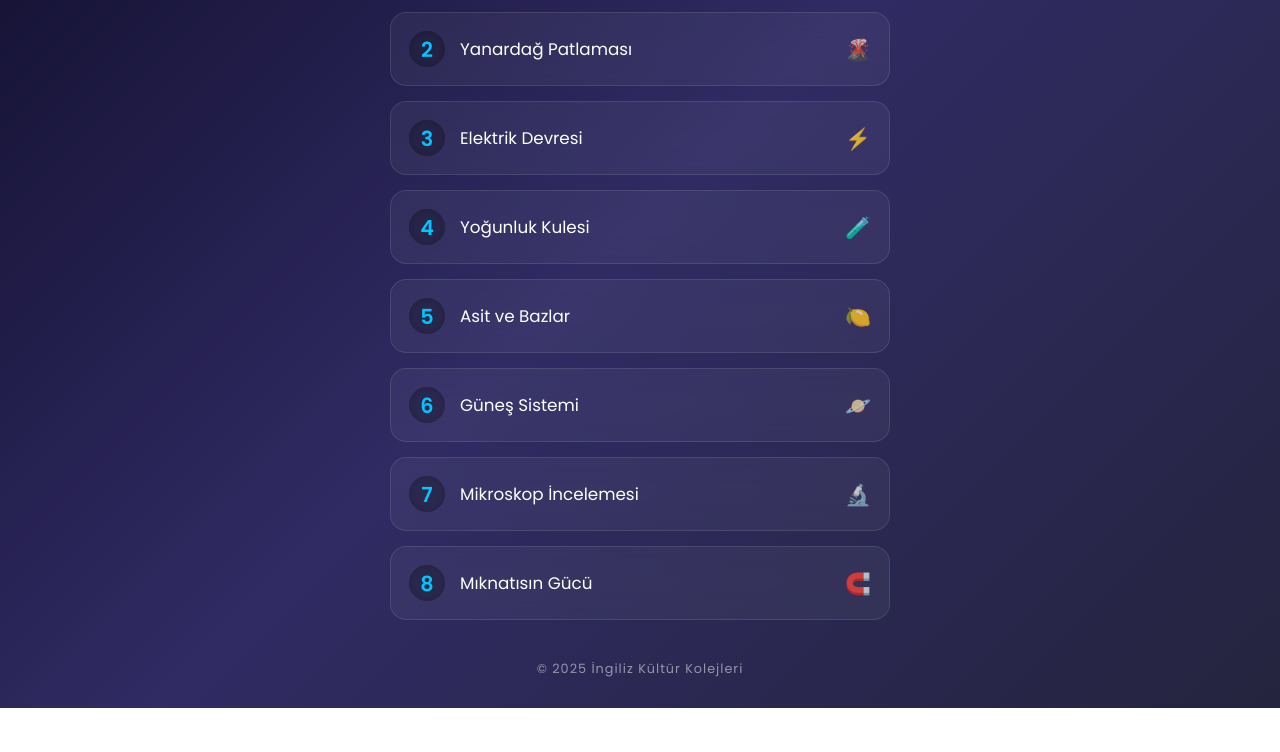
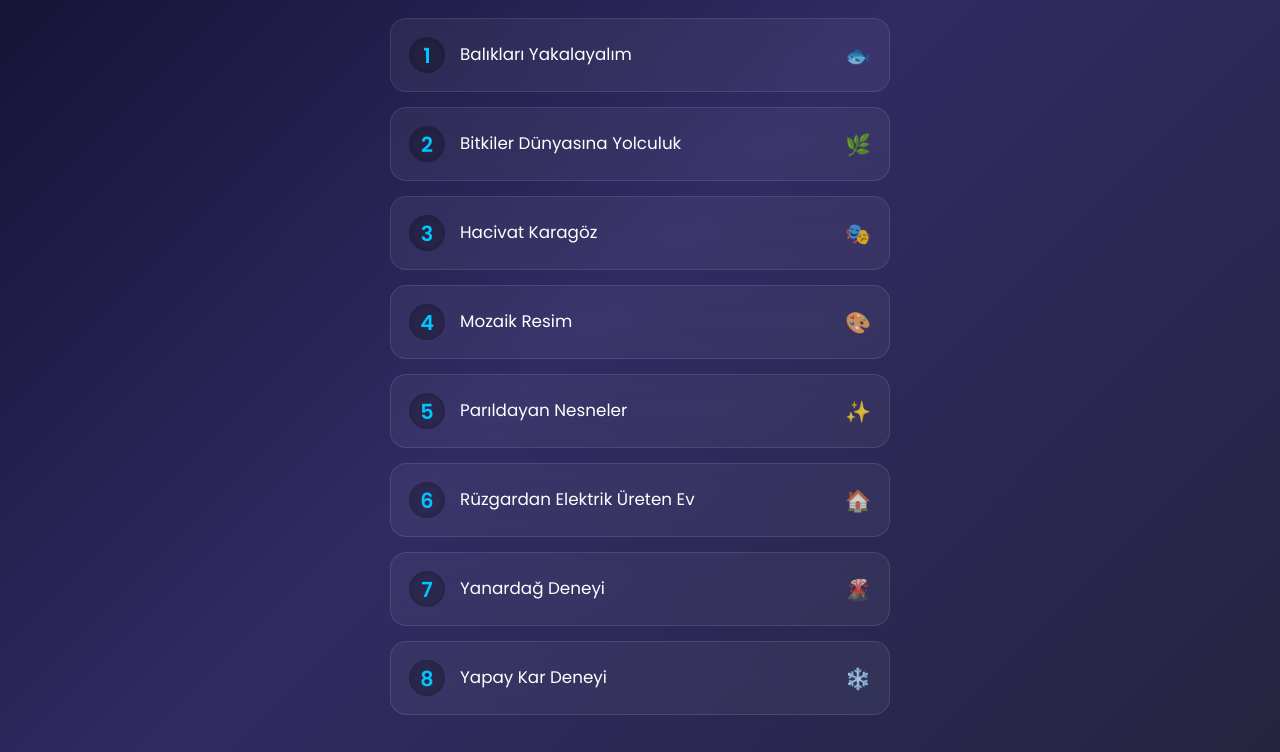
Before and after one commit to ingilizkulturkoleji/Deneyler, a plain HTML site: page index.html in a window 1280 px wide. Shown: the part 266-1018 px from the top of the page. Before the commit the page ends 974 px from the top, so only its background shows below. Drawn offline with Linux system fonts and the light colour scheme.

Commit message:
Update index.html

```diff
--- a/index.html
+++ b/index.html
@@ -27,18 +27,19 @@
             text-align: center;
         }
 
-        /* LOGO VE BAŞLIK ALANI */
+        /* HEADER ALANI */
         header {
             margin-bottom: 35px;
             animation: fadeInDown 1s ease-out;
         }
 
-        /* OKUL LOGOSU AYARLARI */
+        /* LOGO AYARI */
         .school-logo {
-            width: 120px; /* Logo boyutu */
+            max-width: 150px;
             height: auto;
             margin-bottom: 20px;
-            filter: drop-shadow(0px 4px 6px rgba(0,0,0,0.3)); /* Logoya gölge */
+            filter: drop-shadow(0px 4px 6px rgba(0,0,0,0.3));
+            border-radius: 10px; /* Köşeleri hafif yumuşatır */
         }
 
         h1 {
@@ -59,13 +60,14 @@
             font-weight: 300;
         }
 
-        /* KART LİSTESİ VE TASARIMI (Önceki ile aynı) */
+        /* LİSTE YAPISI */
         .card-list {
             display: flex;
             flex-direction: column;
             gap: 15px;
         }
 
+        /* KART TASARIMI */
         .card {
             background: rgba(255, 255, 255, 0.05);
             backdrop-filter: blur(12px);
@@ -101,18 +103,21 @@
             justify-content: center;
             border-radius: 50%;
             box-shadow: inset 0 0 5px rgba(0,0,0,0.2);
+            flex-shrink: 0; /* Numaranın ezilmesini engeller */
         }
 
         .card-title {
             font-size: 1.05rem;
             font-weight: 500;
             text-align: left;
+            line-height: 1.4;
         }
 
         .card-icon {
             margin-left: auto;
             font-size: 1.3rem;
             opacity: 0.8;
+            padding-left: 10px;
         }
 
         footer {
@@ -122,7 +127,7 @@
             letter-spacing: 1px;
         }
 
-        /* Animasyon Tanımları */
+        /* ANİMASYONLAR */
         @keyframes fadeInDown {
             from { opacity: 0; transform: translateY(-25px); }
             to { opacity: 1; transform: translateY(0); }
@@ -142,14 +147,13 @@
             from { opacity: 0; transform: translateY(25px); scale: 0.95; }
             to { opacity: 1; transform: translateY(0); scale: 1; }
         }
-
     </style>
 </head>
 <body>
 
     <div class="container">
         <header>
-            <img src="okul-logosu.png" alt="İngiliz Kültür Kolejleri Logosu" class="school-logo">
+            <img src="https://i.hizliresim.com/fwbjey0.jpg" onerror="this.src='https://hizliresim.com/fwbjey0'" alt="İngiliz Kültür Kolejleri" class="school-logo">
 
             <h1>DENEY ATÖLYESİ</h1>
             <p class="subtitle">İzlemek istediğiniz deneyi seçin</p>
@@ -157,52 +161,52 @@
 
         <div class="card-list">
 
-            <a href="https://youtube.com/..." class="card" target="_blank">
+            <a href="https://drive.google.com/drive/folders/1ozvB-VnibQd7vtsJiPa9eSRP-_W9brYg" class="card" target="_blank">
                 <div class="card-number">1</div>
-                <div class="card-title">Suyun Kaldırma Kuvveti</div>
-                <div class="card-icon">💧</div>
+                <div class="card-title">Balıkları Yakalayalım</div>
+                <div class="card-icon">🐟</div>
             </a>
 
-            <a href="https://youtube.com/..." class="card" target="_blank">
+            <a href="https://drive.google.com/drive/folders/1ozvB-VnibQd7vtsJiPa9eSRP-_W9brYg" class="card" target="_blank">
                 <div class="card-number">2</div>
-                <div class="card-title">Yanardağ Patlaması</div>
+                <div class="card-title">Bitkiler Dünyasına Yolculuk</div>
+                <div class="card-icon">🌿</div>
+            </a>
+
+            <a href="https://drive.google.com/drive/folders/1ozvB-VnibQd7vtsJiPa9eSRP-_W9brYg" class="card" target="_blank">
+                <div class="card-number">3</div>
+                <div class="card-title">Hacivat Karagöz</div>
+                <div class="card-icon">🎭</div>
+            </a>
+
+            <a href="https://drive.google.com/drive/folders/1ozvB-VnibQd7vtsJiPa9eSRP-_W9brYg" class="card" target="_blank">
+                <div class="card-number">4</div>
+                <div class="card-title">Mozaik Resim</div>
+                <div class="card-icon">🎨</div>
+            </a>
+
+            <a href="https://drive.google.com/drive/folders/1ozvB-VnibQd7vtsJiPa9eSRP-_W9brYg" class="card" target="_blank">
+                <div class="card-number">5</div>
+                <div class="card-title">Parıldayan Nesneler</div>
+                <div class="card-icon">✨</div>
+            </a>
+
+            <a href="https://drive.google.com/drive/folders/1ozvB-VnibQd7vtsJiPa9eSRP-_W9brYg" class="card" target="_blank">
+                <div class="card-number">6</div>
+                <div class="card-title">Rüzgardan Elektrik Üreten Ev</div>
+                <div class="card-icon">🏠</div>
+            </a>
+
+            <a href="https://drive.google.com/drive/folders/1ozvB-VnibQd7vtsJiPa9eSRP-_W9brYg" class="card" target="_blank">
+                <div class="card-number">7</div>
+                <div class="card-title">Yanardağ Deneyi</div>
                 <div class="card-icon">🌋</div>
             </a>
 
-            <a href="https://youtube.com/..." class="card" target="_blank">
-                <div class="card-number">3</div>
-                <div class="card-title">Elektrik Devresi</div>
-                <div class="card-icon">⚡</div>
-            </a>
-
-            <a href="https://youtube.com/..." class="card" target="_blank">
-                <div class="card-number">4</div>
-                <div class="card-title">Yoğunluk Kulesi</div>
-                <div class="card-icon">🧪</div>
-            </a>
-
-            <a href="https://youtube.com/..." class="card" target="_blank">
-                <div class="card-number">5</div>
-                <div class="card-title">Asit ve Bazlar</div>
-                <div class="card-icon">🍋</div>
-            </a>
-
-            <a href="https://youtube.com/..." class="card" target="_blank">
-                <div class="card-number">6</div>
-                <div class="card-title">Güneş Sistemi</div>
-                <div class="card-icon">🪐</div>
-            </a>
-
-            <a href="https://youtube.com/..." class="card" target="_blank">
-                <div class="card-number">7</div>
-                <div class="card-title">Mikroskop İncelemesi</div>
-                <div class="card-icon">🔬</div>
-            </a>
-
-            <a href="https://youtube.com/..." class="card" target="_blank">
+            <a href="https://drive.google.com/drive/folders/1ozvB-VnibQd7vtsJiPa9eSRP-_W9brYg" class="card" target="_blank">
                 <div class="card-number">8</div>
-                <div class="card-title">Mıknatısın Gücü</div>
-                <div class="card-icon">🧲</div>
+                <div class="card-title">Yapay Kar Deneyi</div>
+                <div class="card-icon">❄️</div>
             </a>
 
         </div>
```
